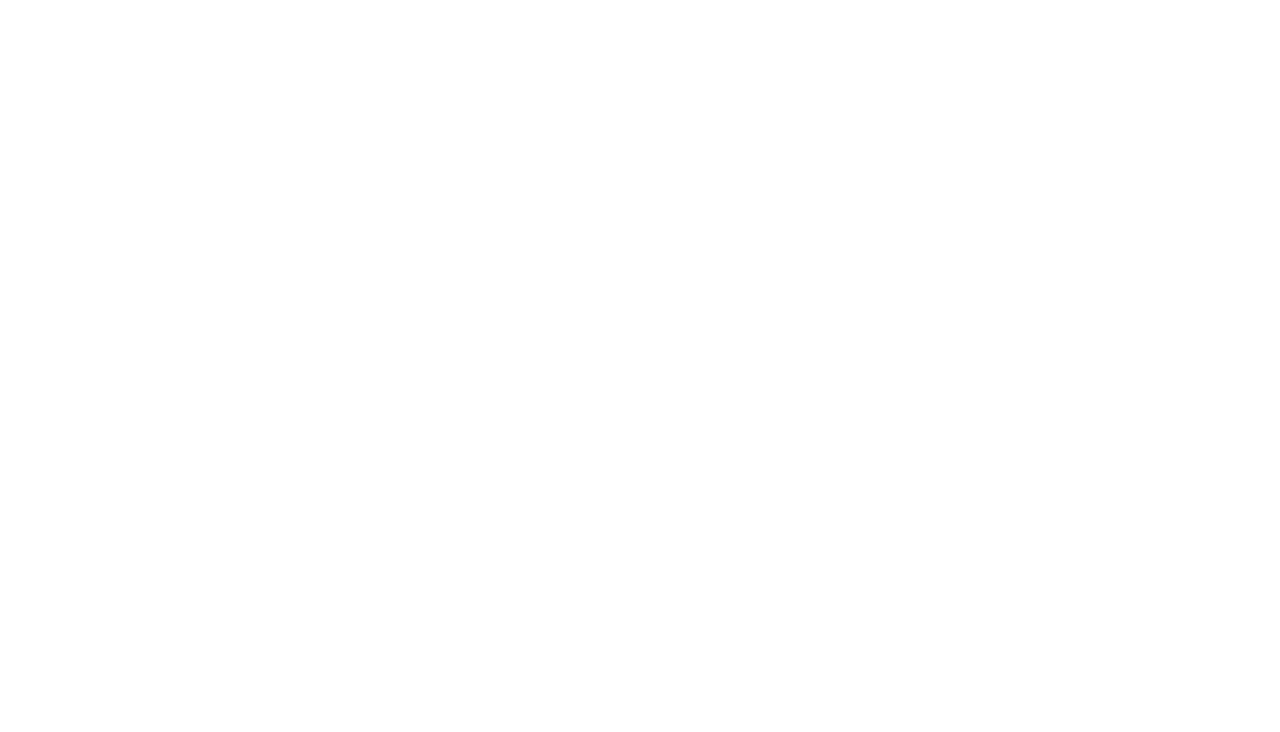
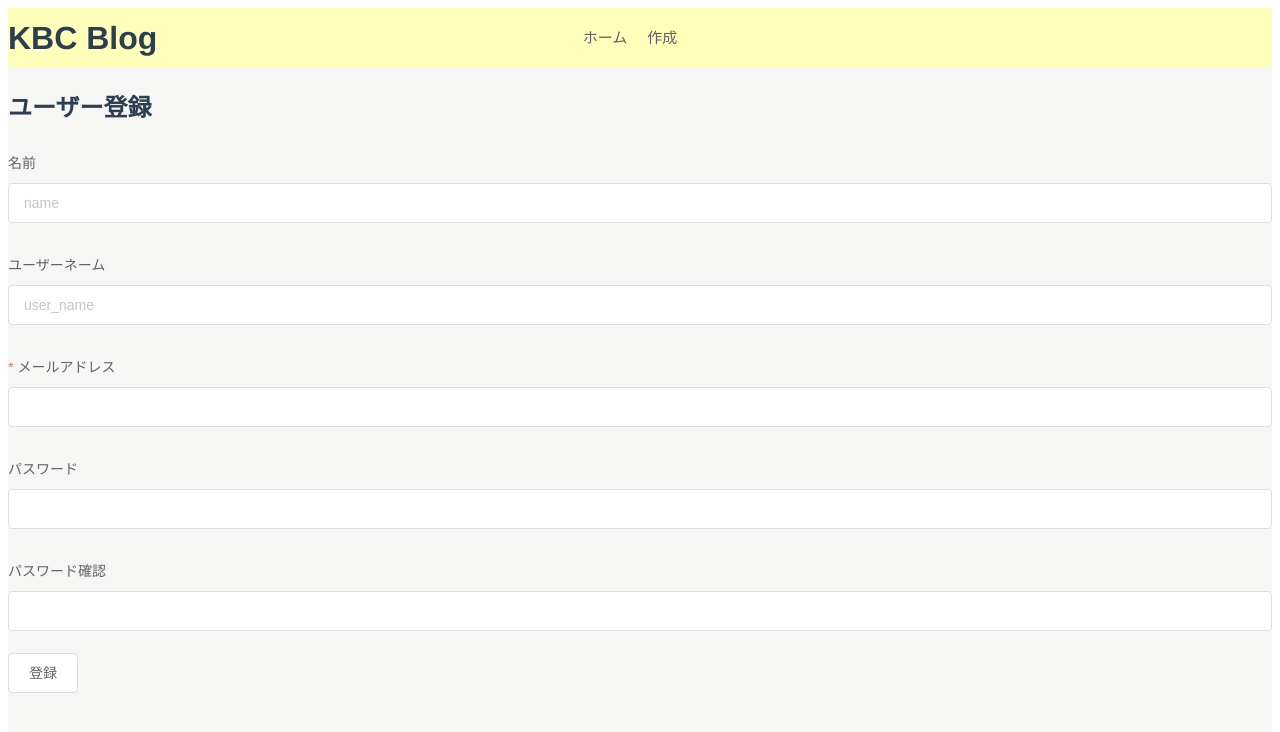
Before and after one commit to DaikiKawaoka/KbcBlog, a Vue app in the folder assets/: page /Users/new in a window 1280 px wide. Shown: the top 732 px of the page. Built offline with nearby package versions, Linux system fonts and the light colour scheme.

Commit message:
ログインページhtml作成

```diff
--- a/assets/src/App.vue
+++ b/assets/src/App.vue
@@ -11,6 +11,10 @@
 import ArticleShow from './articles/Show.vue'
 import ArticleEdit from './articles/Edit.vue'
 import ArticleNew from './articles/New.vue'
+import LoginPage from './sessions/Login.vue'
+import UserNew from './users/New'
+import UserShow from './users/Show'
+import UserEdit from './users/Edit'
 
 const router = new VueRouter({
   mode: 'history',
@@ -35,6 +39,26 @@
       name: 'ArticleEdit',
       component: ArticleEdit
     },
+    {
+      path: '/login',
+      name: 'LoginPage',
+      component: LoginPage
+    },
+    {
+      path: '/Users/new',
+      name: 'UserNew',
+      component: UserNew
+    },
+    {
+      path: '/Users/show',
+      name: 'UserShow',
+      component: UserShow
+    },
+    {
+      path: '/Users/edit',
+      name: 'UserEdit',
+      component: UserEdit
+    },
   ]
 })
 
--- /dev/null
+++ b/assets/src/components/UserForm.vue
@@ -0,0 +1,95 @@
+<template>
+  <el-form :model="user">
+    <h2 v-if="edit">プロフィール編集</h2>
+    <h2 v-else>ユーザー登録</h2>
+    <div v-if="errors.length != 0">
+      <ul v-for="e in errors" :key="e">
+        <li><font color="red">{{ e }}</font></li>
+      </ul>
+    </div>
+
+    <input name="uploadedImage" type="file" ref="file" v-on:change="onFileChange()" v-if="edit">
+
+    <el-form-item label="名前">
+      <el-input
+        v-model="user.name"
+        placeholder="name"
+        name="user[name]"></el-input>
+    </el-form-item>
+    <el-form-item label="ユーザーネーム">
+      <el-input
+        v-model="user.user_name"
+        placeholder="user_name"
+        name="user[user_name]"></el-input>
+    </el-form-item>
+
+    <el-form-item label="コメント" v-if="edit">
+      <el-input
+        v-model="user.comment"
+        placeholder="comment">
+      </el-input>
+    </el-form-item>
+
+    <el-form-item
+    label="メールアドレス" prop="email"
+    :rules="[
+        { required: true, message: 'タイトルは必ず入力してください。' },
+        { max: 30, message: '30文字以内で入力してください。' },
+        { type: 'email', message: 'メール形式で入力してください。' }
+    ]">
+        <el-input type="text" v-model="user.email" autocomplete="off"></el-input>
+    </el-form-item>
+
+    <el-form-item label="パスワード" prop="password">
+        <el-input type="password" v-model="user.password" autocomplete="off"></el-input>
+    </el-form-item>
+
+    <el-form-item label="パスワード確認" prop="password">
+        <el-input type="password" v-model="user.password_confirmation" autocomplete="off"></el-input>
+    </el-form-item>
+
+    <el-form-item>
+      <el-button type="submit" @click="$emit('submit')">登録</el-button>
+    </el-form-item>
+  </el-form>
+</template>
+
+<script>
+// import axios from 'axios'
+
+ export default {
+   props: {
+    user: {},
+    // errors: '',
+    // edit: false,
+  },
+  data() {
+    return{
+      uploadedImage: '',
+      errors: '',
+      edit: false,
+    }
+    },
+    methods: {
+      // onImageUploaded(e) {
+      //   // event(=e)から画像データを取得する
+      //   // this.user.image = e.target.files[0]
+      //   // console.log(this.user.image);
+      //   // console.log(this.$parent.user.image);
+      // },
+      onFileChange() {
+      // let file = event.target.files[0] || event.dataTransfer.files
+      // let reader = new FileReader()
+      // reader.onload = () => {
+      //   this.uploadedImage = event.target.result
+      //   this.user.image = this.uploadedImage
+      // }
+      // reader.readAsDataURL(file)
+    },
+    }
+ }
+</script>
+
+<style scoped>
+
+</style>
--- /dev/null
+++ b/assets/src/sessions/Login.vue
@@ -0,0 +1,77 @@
+<template>
+  <div id="login-all">
+    <Header></Header>
+    <el-card class="box-card login">
+
+      <div slot="header" class="clearfix">
+        <span>Login</span>
+        <el-button style="float: right; padding: 3px 0" type="text">Forget password</el-button>
+      </div>
+
+      <el-form label-width="80px">
+        <el-form-item label="KBC_mail">
+          <el-input type="email" v-model="email"></el-input>
+        </el-form-item>
+        <el-form-item label="Password">
+          <el-input type="password" v-model="password"></el-input>
+        </el-form-item>
+        <el-form-item>
+          <el-button style="float: right" type="primary" @click="loginUser">Login</el-button>
+        </el-form-item>
+      </el-form>
+
+    </el-card>
+  </div>
+</template>
+
+<script>
+// import axios from "axios";
+import Header from './../components/Header.vue'
+
+export default {
+  data() {
+    return {
+      email: '',
+      password: '',
+      errors: ''
+    };
+  },
+  components: {
+    Header,
+  },
+  // methods: {
+  //   loginUser: function() {
+  //     axios
+  //       .post('/api/v1/sessions',{password: this.password, email: this.email})
+  //       .then(response => {
+  //         let e = response.data;
+  //         this.$router.push({ name: 'staticHome'});
+  //       })
+  //       .catch(error => {
+  //         console.error(error);
+  //         if (error.response.data && error.response.data.errors) {
+  //           this.errors = error.response.data.errors;
+  //         }
+  //       });
+  //   }
+  // }
+}
+</script>
+
+<style>
+#login-all{
+
+}
+.box-card {
+  width: 480px;
+}
+
+.login {
+  position: relative;
+  top: 100px;
+  right: 0px;
+  bottom: 0px;
+  left: 0px;
+  margin: auto;
+}
+</style>
--- /dev/null
+++ b/assets/src/users/New.vue
@@ -0,0 +1,59 @@
+<template>
+  <div id="app">
+    <Header></Header>
+    <user-form :errors="errors" :user="user" @submit="createUser"></user-form>
+  </div>
+</template>
+<script>
+// import axios from "axios";
+import UserForm from '../components/UserForm.vue';
+import Header from '../components/Header.vue';
+
+export default {
+  components: {
+    UserForm,
+    Header,
+  },
+  created () {
+    // this.login_user();
+  },
+  data() {
+    return {
+      user: {
+         name: '',
+         user_name: '',
+         email: '',
+         comment: '',
+         password: '',
+         password_confirmation: '',
+       },
+       errors: ''
+    };
+  },
+  methods: {
+    createUser: function() {
+      // axios
+      //   .post('/api/v1/users',this.user)
+      //   .then(response => {
+      //     let e = response.data;
+      //     this.$router.push({ name: 'userShow', params: { id: e.id } });
+      //   })
+      //   .catch(error => {
+      //     console.error(error);
+      //     if (error.response.data && error.response.data.errors) {
+      //       this.errors = error.response.data.errors;
+      //     }
+      //   });
+    },
+    // login_user: function() {
+    //   axios
+    //     .get('/api/v1/sessions.json')
+    //     .then(response => {
+    //       if (response.status !== 201){
+    //         this.$router.push({ name: 'staticHome'})
+    //       }
+    //     })
+    // },
+  }
+};
+</script>
```
Also changed, not shown: assets/src/users/Edit.vue (added), assets/src/users/Show.vue (added).
